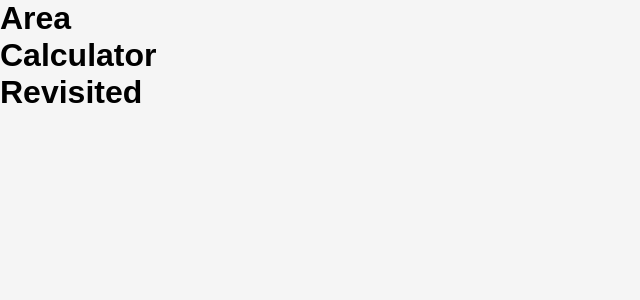
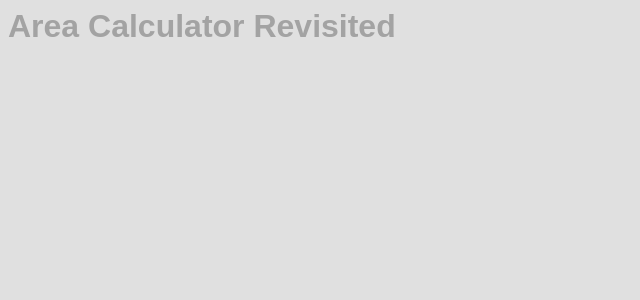
Before and after one commit to hildergill/area-calculator-revisited, a React (Vite) app: page / in a window 1280 px wide. Shown: the top 300 px of the page, without its empty margins (0-640 px from the left). Built offline with nearby package versions, Linux system fonts and the light colour scheme.

Commit message:
Some backup commit

```diff
--- a/src/components/HeaderComponent.tsx
+++ b/src/components/HeaderComponent.tsx
@@ -1,10 +1,14 @@
 import { useTranslation } from "react-i18next";
+
+import HeaderComponentStyles from "../styles/HeaderComponent.module.scss";
 
 const HeaderComponent = () => {
 	const { t } = useTranslation();
 
+	const { headerComponent } = HeaderComponentStyles;
+
 	return (
-		<header>
+		<header className={headerComponent}>
 			<h1>{t("common:appName")}</h1>
 		</header>
 	);
--- /dev/null
+++ b/src/styles/HeaderComponent.module.scss
@@ -0,0 +1,10 @@
+@use "./constants.scss";
+
+.headerComponent {
+	grid-area: header;
+	padding: 0.5rem;
+
+	h1 {
+		color: constants.$color-secondary-text;
+	}
+}
--- a/src/styles/constants.scss
+++ b/src/styles/constants.scss
@@ -1,4 +1,8 @@
 $background-colors: (
-	base: hsl(0, 0%, 96%),
-	dark: hsl(0, 0%, 88%)
+	light: hsl(0, 0%, 96%),
+	base: hsl(0, 0%, 88%),
+	dark: hsl(0, 0%, 80%)
 );
+
+$color-primary-text: hsl(0, 0%, 72%);
+$color-secondary-text: hsl(0, 0%, 64%);
```
